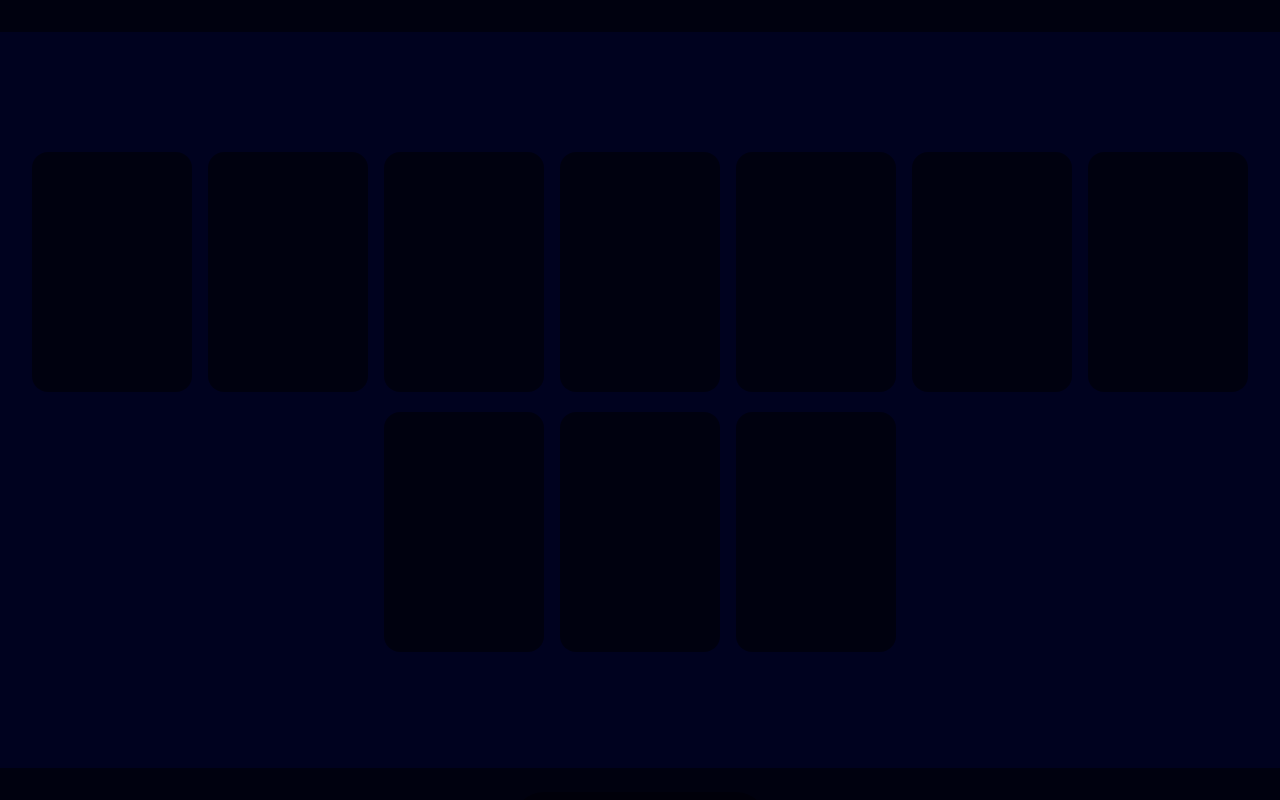
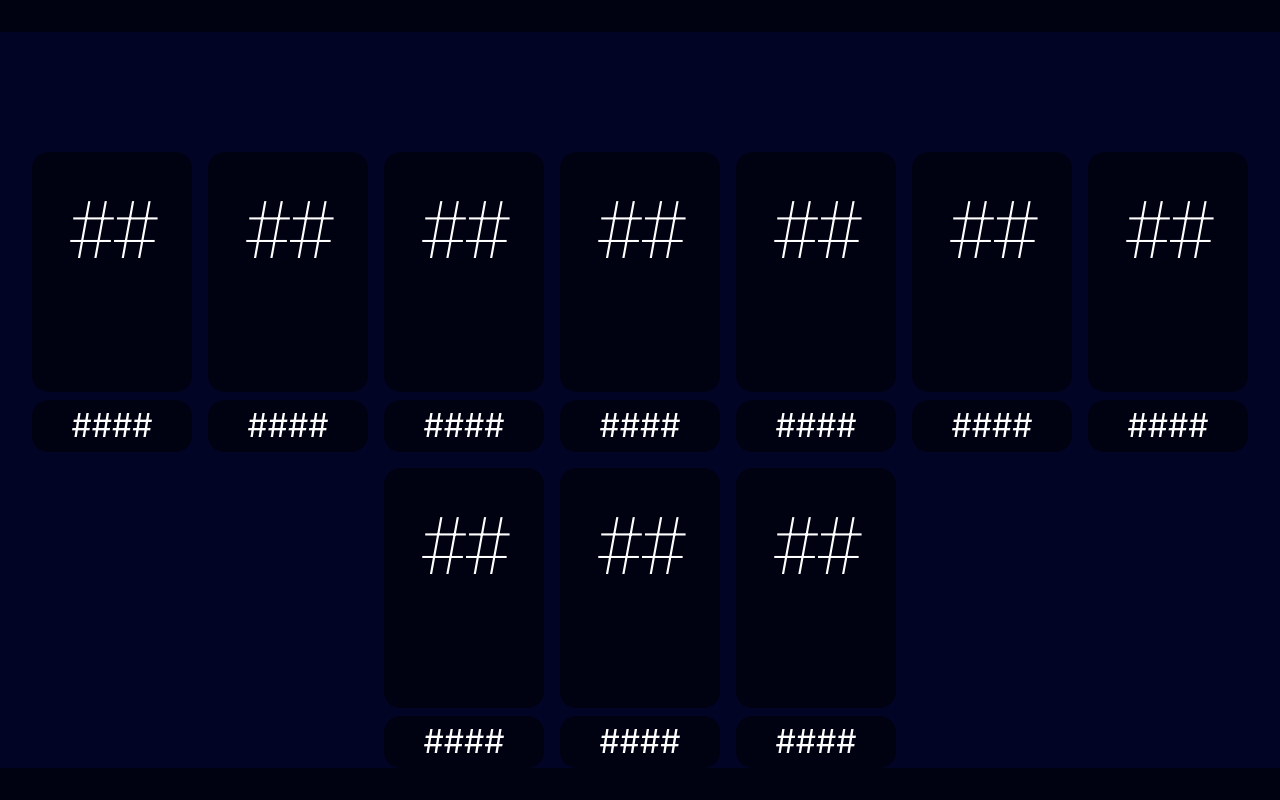
Before and after one commit to NexTPL/1z10, a React (Create React App) app: page / in a window 1280 px wide. Shown: the top 800 px of the page. Built offline with nearby package versions, Linux system fonts and the light colour scheme.

Commit message:
Components

```diff
--- a/src/App.css
+++ b/src/App.css
@@ -1,5 +1,5 @@
 body {
-	background-color: rgb(0, 2, 31);
+	background-color: rgb(1, 4, 37);
 }
 header {
 	height: 2em;
@@ -31,13 +31,36 @@ footer {
 	margin-top: 7em;
 }
 
-.player {
+.player_container {
 	margin: 0.5em;
 	display: inline-flex;
+	flex-direction: column;
+}
+.player {
 	width: 10em;
 	height: 15em;
 	background-color: rgba(0, 0, 0, 0.5);
 	border-radius: 1em;
+}
+.info {
+	margin: auto;
+	color: #ffffff;
+	font-family: 'Roboto', sans-serif;
+	font-size: 5em;
+	margin-top: 0.4em;
+}
+
+.points {
+	margin-top: 0.5em;
+	width: 10em;
+	background-color: rgba(0, 0, 0, 0.5);
+	border-radius: 1em;
+}
+.points p {
+	color: #ffffff;
+	font-size: 2em;
+	margin: auto;
+	padding: 0.2em;
 }
 
 .timer {
--- a/src/App.js
+++ b/src/App.js
@@ -1,24 +1,24 @@
 import './App.css';
+import Player from './components/Player.jsx';
+import Timer from './components/Timer.jsx';
 
 function App() {
 	return (
 		<div className='App'>
 			<header></header>
-			<div class='players'>
-				<div class='player'></div>
-				<div class='player'></div>
-				<div class='player'></div>
-				<div class='player'></div>
-				<div class='player'></div>
-				<div class='player'></div>
-				<div class='player'></div>
-				<div class='player'></div>
-				<div class='player'></div>
-				<div class='player'></div>
+			<div className='players'>
+				<Player></Player>
+				<Player></Player>
+				<Player></Player>
+				<Player></Player>
+				<Player></Player>
+				<Player></Player>
+				<Player></Player>
+				<Player></Player>
+				<Player></Player>
+				<Player></Player>
 			</div>
-			<div className='timer'>
-				<p>Timer</p>
-			</div>
+			<Timer></Timer>
 			<footer></footer>
 		</div>
 	);
--- /dev/null
+++ b/src/components/Counter.jsx
@@ -0,0 +1,10 @@
+import '../App.css';
+
+function Counter() {
+	return (
+		<div className='points'>
+			<p>####</p>
+		</div>
+	);
+}
+export default Counter;
--- /dev/null
+++ b/src/components/Player.jsx
@@ -0,0 +1,17 @@
+import '../App.css';
+import Counter from './Counter';
+
+function Player() {
+	return (
+		<div className='player_container'>
+			<div className='player'>
+				<div className='info'>
+					<p>##</p>
+
+				</div>
+			</div>
+			<Counter></Counter>
+		</div>
+	);
+}
+export default Player;
--- /dev/null
+++ b/src/components/Timer.jsx
@@ -0,0 +1,10 @@
+import '../App.css';
+
+function Timer() {
+	return (
+		<div className='timer'>
+			<p>Timer</p>
+		</div>
+	);
+}
+export default Timer;
```
Also changed, not shown: public/manifest.json.
